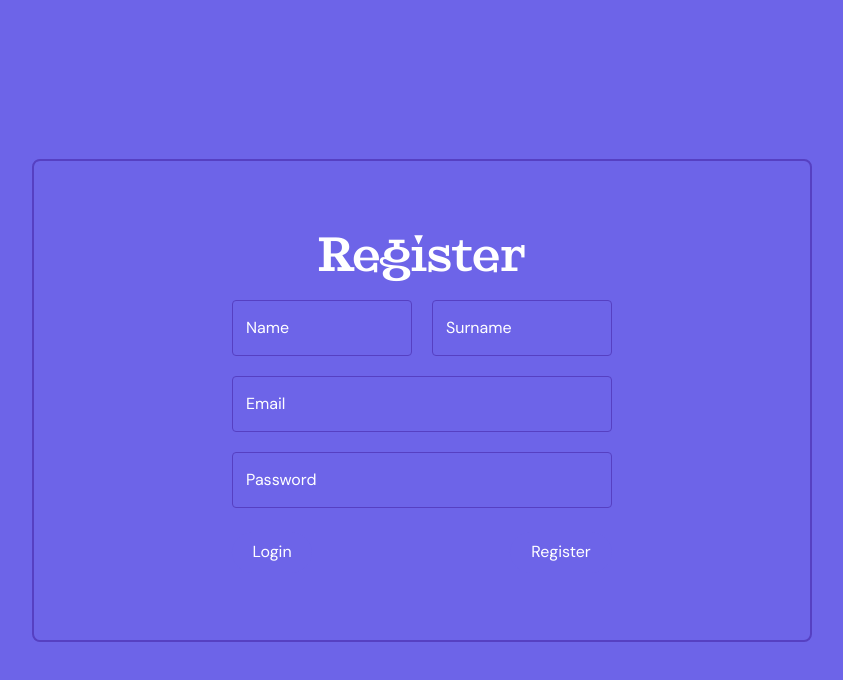
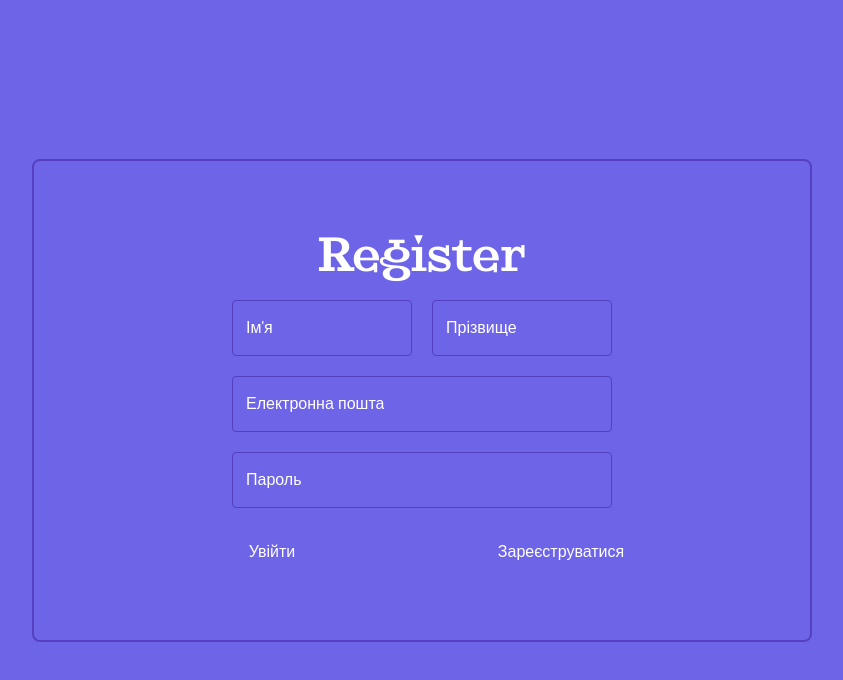
Before and after one commit to DanyloSus/yoko-frontend, a Next.js app: page /en/register in a window 1280 px wide. Shown: the top 680 px of the page, without its empty margins (218-1061 px from the left). Built offline with nearby package versions, Linux system fonts and the light colour scheme; no server answers.

Commit message:
Completed Login and Register

```diff
--- a/app/[locale]/login/page.tsx
+++ b/app/[locale]/login/page.tsx
@@ -2,6 +2,18 @@ import LoginForm from "@/components/login/Form";
 import FormWrapper from "@/components/wrappers/FormWrapper";
 import { useTranslations } from "next-intl";
 import React from "react";
+
+export const overkill = (params: string[], t: any) => {
+  let values: any = {};
+
+  params.forEach((param) => {
+    values[param.split(".")[1]] = t(param);
+  });
+
+  console.log(values);
+
+  return values;
+};
 
 const Login = () => {
   const t = useTranslations("Login");
@@ -10,12 +22,22 @@ const Login = () => {
     <main className="w-screen h-screen flex justify-center items-center bg-blue-marguerite-500">
       <FormWrapper title={t("header")}>
         <LoginForm
-          texts={{
-            email: t("email"),
-            login: t("login"),
-            password: t("password"),
-            register: t("register"),
-          }}
+          texts={overkill(
+            ["texts.email", "texts.password", "texts.login", "texts.register"],
+            t
+          )}
+          errors={overkill(
+            [
+              "errors.emailRequired",
+              "errors.emailInvalid",
+              "errors.passwordRequired",
+              "errors.passwordLen",
+              "errors.passwordLat",
+              "errors.loginFailed",
+              "errors.serverError",
+            ],
+            t
+          )}
         />
       </FormWrapper>
     </main>
--- a/app/[locale]/register/page.tsx
+++ b/app/[locale]/register/page.tsx
@@ -2,6 +2,7 @@ import RegisterForm from "@/components/register/Form";
 import FormWrapper from "@/components/wrappers/FormWrapper";
 import { useTranslations } from "next-intl";
 import React from "react";
+import { overkill } from "../login/page";
 
 const Register = () => {
   const t = useTranslations("Register");
@@ -10,21 +11,35 @@ const Register = () => {
     <main className="w-screen h-screen flex justify-center items-center bg-blue-marguerite-500">
       <FormWrapper title={t("header")}>
         <RegisterForm
-          errors={{
-            emailTaken: t("errors.emailTaken"),
-            latin: t("errors.latin"),
-            len: t("errors.len"),
-            lenPassword: t("errors.lenPassword"),
-            somethingWrong: t("errors.somethingWrong"),
-          }}
-          texts={{
-            surname: t("texts.surname"),
-            email: t("texts.email"),
-            login: t("texts.login"),
-            name: t("texts.name"),
-            password: t("texts.password"),
-            register: t("texts.register"),
-          }}
+          errors={overkill(
+            [
+              "errors.nameRequired",
+              "errors.nameLen",
+              "errors.nameLat",
+              "errors.surnameRequired",
+              "errors.surnameLen",
+              "errors.surnameLat",
+              "errors.emailRequired",
+              "errors.emailInvalid",
+              "errors.emailExists",
+              "errors.passwordRequired",
+              "errors.passwordLen",
+              "errors.passwordLat",
+              "errors.serverError",
+            ],
+            t
+          )}
+          texts={overkill(
+            [
+              "texts.surname",
+              "texts.email",
+              "texts.login",
+              "texts.name",
+              "texts.password",
+              "texts.register",
+            ],
+            t
+          )}
         />
       </FormWrapper>
     </main>
--- a/components/login/Form.tsx
+++ b/components/login/Form.tsx
@@ -12,16 +12,25 @@ import { useDispatch, useSelector } from "react-redux";
 import { login } from "@/modules/redux/user/userSlice";
 import { Store } from "@/modules/redux/store";
 
-type LoginFormProp = {
+type LoginTexts = {
   texts: {
     email: string;
     password: string;
+    login: string;
     register: string;
-    login: string;
+  };
+  errors: {
+    emailRequired: string;
+    emailInvalid: string;
+    passwordRequired: string;
+    passwordLen: string;
+    passwordLat: string;
+    loginFailed: string;
+    serverError: string;
   };
 };
 
-const LoginForm = ({ texts }: LoginFormProp) => {
+const LoginForm = ({ texts, errors }: LoginTexts) => {
   const [isLoading, setIsLoading] = useState(false);
 
   const router = useRouter();
@@ -85,17 +94,15 @@ const LoginForm = ({ texts }: LoginFormProp) => {
       password: "",
     },
     validationSchema: Yup.object({
-      email: Yup.string().required().email(),
+      email: Yup.string()
+        .required(errors.emailRequired)
+        .email(errors.emailInvalid),
       password: Yup.string()
-        .required()
-        .test(
-          "latin",
-          "Must be latin characters",
-          (val) => !/^[a-zA-Z]$/.test(val)
-        )
+        .required(errors.passwordRequired)
+        .test("latin", errors.passwordLat, (val) => !/^[a-zA-Z]$/.test(val))
         .test(
           "len",
-          "Must be from 1 to 20 characters",
+          errors.passwordLen,
           (val) => val.length >= 1 && val.length <= 20
         ),
     }),
@@ -135,7 +142,7 @@ const LoginForm = ({ texts }: LoginFormProp) => {
         if (error.response && error.response!.status === 422) {
           formik.setErrors({
             email: "",
-            password: "Your credentials are incorrect",
+            password: errors.loginFailed,
           });
         } else {
           try {
@@ -164,7 +171,7 @@ const LoginForm = ({ texts }: LoginFormProp) => {
           } catch (error) {
             formik.setErrors({
               email: "",
-              password: "Something went wrong",
+              password: errors.serverError,
             });
           }
         }
--- a/components/register/Form.tsx
+++ b/components/register/Form.tsx
@@ -22,15 +22,23 @@ type Texts = {
     register: string;
   };
   errors: {
-    emailTaken: string;
-    somethingWrong: string;
-    latin: string;
-    len: string;
-    lenPassword: string;
+    nameRequired: string;
+    nameLen: string;
+    nameLat: string;
+    surnameRequired: string;
+    surnameLen: string;
+    surnameLat: string;
+    emailRequired: string;
+    emailInvalid: string;
+    passwordRequired: string;
+    passwordLen: string;
+    passwordLat: string;
+    serverError: string;
+    emailExists: string;
   };
 };
 
-const RegisterForm = (props: Texts) => {
+const RegisterForm = ({ texts, errors }: Texts) => {
   const [isLoading, setIsLoading] = useState(false);
 
   const router = useRouter();
@@ -97,28 +105,30 @@ const RegisterForm = (props: Texts) => {
     },
     validationSchema: Yup.object({
       name: Yup.string()
-        .required()
-        .test("latin", props.errors.latin, (val) => !/^[a-zA-Z]$/.test(val))
+        .required(errors.nameRequired)
+        .test("latin", errors.nameLat, (val) => !/^[a-zA-Z]$/.test(val))
         .test(
           "len",
-          props.errors.len,
+          errors.nameLen,
           (val) => val.length >= 1 && val.length <= 20
         ),
       surname: Yup.string()
-        .required()
-        .test("latin", props.errors.latin, (val) => !/^[a-zA-Z]$/.test(val))
+        .required(errors.surnameRequired)
+        .test("latin", errors.surnameLat, (val) => !/^[a-zA-Z]$/.test(val))
         .test(
           "len",
-          props.errors.len,
+          errors.surnameLen,
           (val) => val.length >= 1 && val.length <= 20
         ),
-      email: Yup.string().required().email(),
+      email: Yup.string()
+        .required(errors.emailRequired)
+        .email(errors.emailInvalid),
       password: Yup.string()
-        .required()
-        .test("latin", props.errors.latin, (val) => !/^[a-zA-Z]$/.test(val))
+        .required(errors.passwordRequired)
+        .test("latin", errors.passwordLat, (val) => !/^[a-zA-Z]$/.test(val))
         .test(
           "len",
-          props.errors.lenPassword,
+          errors.passwordLen,
           (val) => val.length >= 8 && val.length <= 20
         ),
     }),
@@ -151,13 +161,13 @@ const RegisterForm = (props: Texts) => {
         setIsLoading(false);
       } catch (error: any) {
         if (error.response && error.response!.status === 422) {
-          formik.setErrors({ email: props.errors.emailTaken });
+          formik.setErrors({ email: errors.emailExists });
         } else {
           formik.setErrors({
             email: "",
             name: "",
             surname: "",
-            password: props.errors.somethingWrong,
+            password: errors.serverError,
           });
         }
         setIsLoading(false);
@@ -177,7 +187,7 @@ const RegisterForm = (props: Texts) => {
           <div className="flex gap-[20px] w-full">
             <StyledTextField
               className="primary"
-              label={props.texts.name}
+              label={texts.name}
               type="text"
               name="name"
               error={Boolean(formik.errors.name) || formik.errors.name === ""}
@@ -188,7 +198,7 @@ const RegisterForm = (props: Texts) => {
             />
             <StyledTextField
               className="primary"
-              label={props.texts.surname}
+              label={texts.surname}
               type="text"
               name="surname"
               error={
@@ -202,7 +212,7 @@ const RegisterForm = (props: Texts) => {
           </div>
           <StyledTextField
             className="primary"
-            label={props.texts.email}
+            label={texts.email}
             type="email"
             name="email"
             error={Boolean(formik.errors.email) || formik.errors.email === ""}
@@ -213,7 +223,7 @@ const RegisterForm = (props: Texts) => {
           />
           <StyledTextField
             className="primary"
-            label={props.texts.password}
+            label={texts.password}
             type="password"
             name="password"
             error={
@@ -232,7 +242,7 @@ const RegisterForm = (props: Texts) => {
             onClick={() => router.push("/login")}
             disabled={isLoading}
           >
-            {props.texts.login}
+            {texts.login}
           </StyledButton>
           <StyledButton
             sx={{ width: "102px" }}
@@ -240,7 +250,7 @@ const RegisterForm = (props: Texts) => {
             type="submit"
             disabled={isLoading}
           >
-            {props.texts.register}
+            {texts.register}
           </StyledButton>
         </div>
       </form>
--- a/modules/internationalization/messages/en.json
+++ b/modules/internationalization/messages/en.json
@@ -7,27 +7,46 @@
   },
   "Login": {
     "header": "Login",
-    "email": "Email",
-    "password": "Password",
-    "register": "Register",
-    "login": "Login"
-  },
-  "Register": {
-    "header": "Register",
     "texts": {
-      "name": "Name",
-      "surname": "Surname",
       "email": "Email",
       "password": "Password",
       "login": "Login",
       "register": "Register"
     },
     "errors": {
-      "emailTaken": "Email is already taken",
-      "somethingWrong": "Something went wrong",
-      "latin": "Must be latin characters",
-      "len": "Must be from 1 to 20 characters",
-      "lenPassword": "Must be from 8 to 20 characters"
+      "emailRequired": "Email is required",
+      "emailInvalid": "Please enter a valid email",
+      "passwordRequired": "Password is required",
+      "passwordLen": "Password must be between 8 and 20 characters",
+      "passwordLat": "Password must contain only Latin letters",
+      "loginFailed": "Login failed, check your credentials",
+      "serverError": "Server error, please try again later"
+    }
+  },
+  "Register": {
+    "header": "Register",
+    "texts": {
+      "name": "Ім'я",
+      "surname": "Прізвище",
+      "email": "Електронна пошта",
+      "password": "Пароль",
+      "login": "Увійти",
+      "register": "Зареєструватися"
+    },
+    "errors": {
+      "nameRequired": "Name is required",
+      "nameLen": "Name must be between 1 and 20 characters",
+      "nameLat": "Name must contain only Latin letters",
+      "surnameRequired": "Surname is required",
+      "surnameLen": "Surname must be between 1 and 20 characters",
+      "surnameLat": "Surname must contain only Latin letters",
+      "emailRequired": "Email is required",
+      "emailInvalid": "Please enter a valid email",
+      "emailExists": "Email already exists",
+      "passwordRequired": "Password is required",
+      "passwordLen": "Password must be between 8 and 20 characters",
+      "passwordLat": "Password must contain only Latin letters",
+      "serverError": "Server error, please try again later"
     }
   }
 }
--- a/modules/internationalization/messages/uk.json
+++ b/modules/internationalization/messages/uk.json
@@ -7,10 +7,21 @@
   },
   "Login": {
     "header": "Увійти",
-    "email": "Пошта",
-    "password": "Пароль",
-    "register": "Зареєструватися",
-    "login": "Увійти"
+    "texts": {
+      "email": "Електронна пошта",
+      "password": "Пароль",
+      "login": "Увійти",
+      "register": "Зареєструватися"
+    },
+    "errors": {
+      "emailRequired": "Email обов'язковий для заповнення",
+      "emailInvalid": "Введіть коректний email",
+      "passwordRequired": "Пароль обов'язковий для заповнення",
+      "passwordLen": "Пароль повинен містити від 8 до 20 символів містити лише латинських букв",
+      "passwordLat": "Пароль повинен містити лише латинські букви",
+      "loginFailed": "Не вдалося увійти, перевірте ваші облікові дані",
+      "serverError": "Помилка сервера, спробуйте ще раз пізніше"
+    }
   },
   "Register": {
     "header": "Реєстрація",
@@ -23,11 +34,19 @@
       "register": "Зареєструватися"
     },
     "errors": {
-      "emailTaken": "Ця електронна пошта вже використовується",
-      "somethingWrong": "Щось пішло не так",
-      "latin": "Повинні бути латинські символи",
-      "len": "Повинно бути від 1 до 20 символів",
-      "lenPassword": "Повинно бути від 8 до 20 символів"
+      "nameRequired": "Ім'я є обов'язковим",
+      "nameLen": "Ім'я повинно бути від 1 до 20 символів",
+      "nameLat": "Ім'я повинно містити лише латинські букви",
+      "surnameRequired": "Прізвище є обов'язковим",
+      "surnameLen": "Прізвище повинно бути від 1 до 20 символів",
+      "surnameLat": "Прізвище повинно містити лише латинські букви",
+      "emailRequired": "Електронна пошта є обов'язковою",
+      "emailInvalid": "Будь ласка, введіть дійсну електронну пошту",
+      "emailExists": "Електронна пошта вже існує",
+      "passwordRequired": "Пароль є обов'язковим",
+      "passwordLen": "Пароль повинен бути від 8 до 20 символів",
+      "passwordLat": "Пароль повинен містити лише латинські букви",
+      "serverError": "Помилка сервера, спробуйте ще раз пізніше"
     }
   }
 }
```
